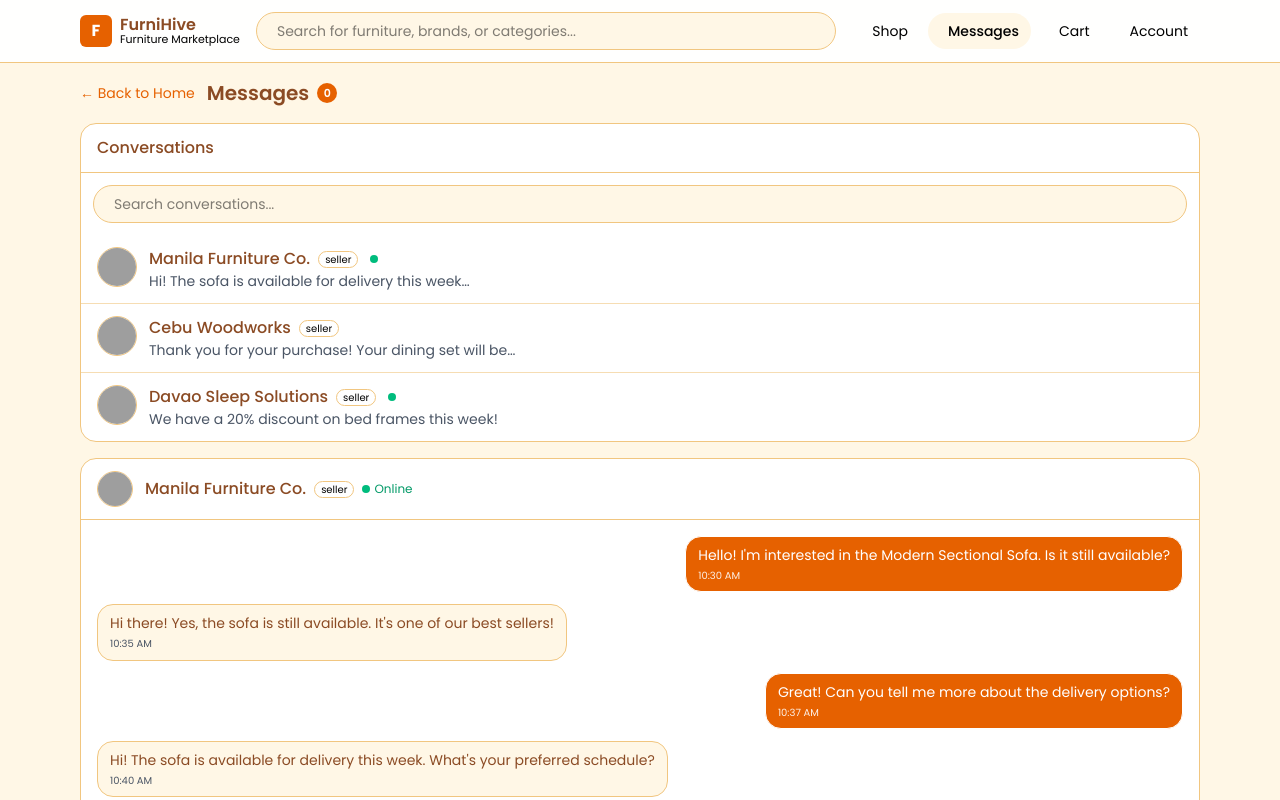
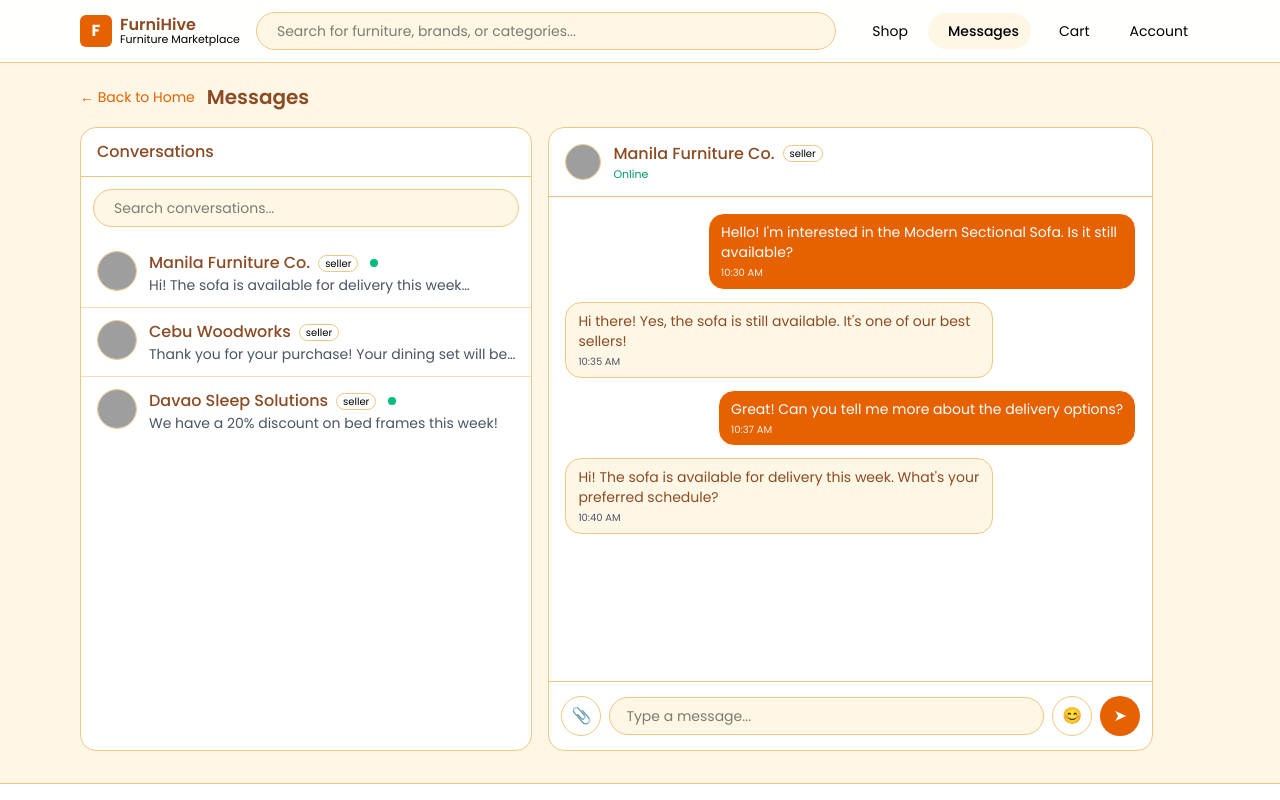
Before and after one commit to danjocayabyab/Furnihive, a React (Vite) app in the folder furnihive-frontend/: page /messages in a window 1280 px wide. Shown: the top 800 px of the page. Built offline with nearby package versions, Linux system fonts and the light colour scheme; no server answers; grey boxes are pictures that could not be loaded.

Commit message:
messages fix user

```diff
--- a/furnihive-frontend/src/pages/user/Messages.jsx
+++ b/furnihive-frontend/src/pages/user/Messages.jsx
@@ -1,5 +1,5 @@
 // src/pages/user/Messages.jsx
-import { useMemo, useState, useEffect } from "react";
+import { useMemo, useState, useEffect, useRef } from "react";
 import { Link, useSearchParams } from "react-router-dom";
 
 /** Mock data (same as before) */
@@ -39,25 +39,60 @@ const MOCK_THREADS = [
   },
 ];
 
-const MOCK_MSGS = [
-  { id: 1, from: "me",     text: "Hello! I'm interested in the Modern Sectional Sofa. Is it still available?", time: "10:30 AM" },
-  { id: 2, from: "seller", text: "Hi there! Yes, the sofa is still available. It's one of our best sellers!",  time: "10:35 AM" },
-  { id: 3, from: "me",     text: "Great! Can you tell me more about the delivery options?",                  time: "10:37 AM" },
-  { id: 4, from: "seller", text: "Hi! The sofa is available for delivery this week. What's your preferred schedule?", time: "10:40 AM" },
-];
+const MOCK_MSGS = {
+  t1: [
+    {
+      id: 1,
+      from: "me",
+      text:
+        "Hello! I'm interested in the Modern Sectional Sofa. Is it still available?",
+      time: "10:30 AM",
+    },
+    {
+      id: 2,
+      from: "seller",
+      text:
+        "Hi there! Yes, the sofa is still available. It's one of our best sellers!",
+      time: "10:35 AM",
+    },
+    {
+      id: 3,
+      from: "me",
+      text: "Great! Can you tell me more about the delivery options?",
+      time: "10:37 AM",
+    },
+    {
+      id: 4,
+      from: "seller",
+      text:
+        "Hi! The sofa is available for delivery this week. What's your preferred schedule?",
+      time: "10:40 AM",
+    },
+  ],
+  t2: [],
+  t3: [],
+};
 
 export default function Messages() {
   const [threads, setThreads] = useState(MOCK_THREADS);
   const [activeId, setActiveId] = useState(MOCK_THREADS[0].id);
-  const [chat, setChat] = useState(MOCK_MSGS);
+  const [messagesById, setMessagesById] = useState(MOCK_MSGS);
   const [input, setInput] = useState("");
   const [query, setQuery] = useState("");
   const [sp] = useSearchParams();
+  const listEndRef = useRef(null);
+  const fileInputRef = useRef(null);
 
   const active = useMemo(
     () => threads.find((t) => t.id === activeId) || threads[0],
     [threads, activeId]
   );
+
+  const chat = messagesById[activeId] || [];
+
+  useEffect(() => {
+    listEndRef.current?.scrollIntoView({ behavior: "smooth" });
+  }, [activeId, chat.length]);
 
   const filtered = useMemo(() => {
     const q = query.trim().toLowerCase();
@@ -65,13 +100,84 @@ export default function Messages() {
     return threads.filter((t) => t.name.toLowerCase().includes(q));
   }, [threads, query]);
 
+  function totalUnread(list) {
+    return list.reduce((n, t) => n + (t.unread || 0), 0);
+  }
+
+  function timeNow() {
+    const d = new Date();
+    const h = d.getHours();
+    const m = String(d.getMinutes()).padStart(2, "0");
+    const ampm = h >= 12 ? "PM" : "AM";
+    const hh = ((h + 11) % 12) + 1;
+    return `${hh}:${m} ${ampm}`;
+  }
+
+  function updateSnippet(threadId, lastText) {
+    setThreads((prev) =>
+      prev.map((t) =>
+        t.id === threadId ? { ...t, last: lastText, time: "Now", unread: 0 } : t
+      )
+    );
+  }
+
   const send = () => {
     const txt = input.trim();
     if (!txt) return;
-    setChat((c) => [...c, { id: Date.now(), from: "me", text: txt, time: "Now" }]);
+    setMessagesById((prev) => ({
+      ...prev,
+      [activeId]: [
+        ...(prev[activeId] || []),
+        { id: Date.now(), from: "me", text: txt, time: timeNow() },
+      ],
+    }));
+    updateSnippet(activeId, txt);
     setInput("");
     // TODO: POST /messages/:threadId
   };
+
+  function onPickThread(id) {
+    setActiveId(id);
+    setThreads((prev) =>
+      prev.map((t) => (t.id === id ? { ...t, unread: 0 } : t))
+    );
+  }
+
+  function onPickFile() {
+    fileInputRef.current?.click();
+  }
+
+  function onFileChange(e) {
+    const file = (e.target.files || [])[0];
+    if (!file) return;
+
+    const isImage = file.type.startsWith("image/");
+    const url = URL.createObjectURL(file);
+    const fallbackText = isImage
+      ? "Sent a photo"
+      : `Sent a file: ${file.name}`;
+
+    setMessagesById((prev) => ({
+      ...prev,
+      [activeId]: [
+        ...(prev[activeId] || []),
+        {
+          id: Date.now(),
+          from: "me",
+          text: fallbackText,
+          time: timeNow(),
+          attachment: {
+            name: file.name,
+            url,
+            isImage,
+          },
+        },
+      ],
+    }));
+    updateSnippet(activeId, fallbackText);
+
+    e.target.value = "";
+  }
 
   /** Prefill from Product Detail:
    * /messages?seller=Manila%20Furniture%20Co.&product=Modern%20Sectional%20Sofa&prefill=Hi...
@@ -106,7 +212,7 @@ export default function Messages() {
   }, [sp, threads]);
 
   return (
-    <div className="mx-auto max-w-6xl px-4 py-4">
+    <div className="h-[calc(100vh-80px)] max-w-6xl mx-auto px-4 py-5">
       {/* Page header */}
       <div className="mb-4 flex items-center justify-between">
         <div className="flex items-center gap-3">
@@ -116,15 +222,17 @@ export default function Messages() {
           <div className="flex items-center gap-2">
 
             <h1 className="text-xl font-semibold text-[var(--brown-700)]">Messages</h1>
+            {totalUnread(threads) > 0 && (
               <span className="grid h-5 min-w-[20px] place-items-center rounded-full bg-[var(--orange-600)] px-1.5 text-[11px] font-semibold text-white">
-              {threads.reduce((n, t) => n + t.unread, 0)}
+                {totalUnread(threads)}
               </span>
+            )}
           </div>
         </div>
       </div>
 
       {/* 2-pane layout */}
-      <div className="grid gap-4 lg:grid-cols-[340px,1fr]">
+      <div className="flex h-[calc(100%-56px)] gap-4">
         {/* Left: conversations */}
         <aside className="rounded-2xl border border-[var(--line-amber)] bg-white">
           <div className="flex items-center gap-2 border-b border-[var(--line-amber)] px-4 py-3">
@@ -146,7 +254,7 @@ export default function Messages() {
             {filtered.map((t) => (
               <li
                 key={t.id}
-                onClick={() => setActiveId(t.id)}
+                onClick={() => onPickThread(t.id)}
                 className={`cursor-pointer px-4 py-3 border-t border-[var(--line-amber)]/60 first:border-t-0 ${
                   activeId === t.id ? "bg-[var(--amber-50)]" : "hover:bg-[var(--cream-50)]"
                 }`}
@@ -166,6 +274,11 @@ export default function Messages() {
                         {t.role}
                       </span>
                       {t.online && <span className="ml-1 h-2 w-2 rounded-full bg-emerald-500" />}
+                      {t.unread > 0 && (
+                        <span className="ml-auto rounded-full bg-[var(--orange-600)] px-1.5 text-[10px] font-semibold text-white">
+                          {t.unread}
+                        </span>
+                      )}
                     </div>
                     <div className="truncate text-sm text-gray-600">{t.last}</div>
                   </div>
@@ -192,29 +305,41 @@ export default function Messages() {
                   <span className="rounded-full border border-[var(--line-amber)] bg-[var(--amber-50)] px-1.5 text-[10px] text-[var(--orange-700)]">
                     {active.role}
                   </span>
-        {active.online && (
-          <span className="flex items-center gap-1 text-xs text-emerald-600">
-            <span className="h-2 w-2 rounded-full bg-emerald-500" /> Online
-          </span>
-        )}
+                </div>
+                <div className={`text-[11px] ${active.online ? "text-emerald-600" : "text-gray-500"}`}>
+                  {active.online ? "Online" : "Offline"}
+                </div>
               </div>
             </div>
           </div>
 
-
-</div>
-
-
           {/* Chat body */}
           <div className="h-[60vh] overflow-y-auto p-4">
+            {chat.length === 0 && (
+              <div className="h-full flex items-center justify-center text-sm text-gray-500">
+                No messages yet. Start the conversation!
+              </div>
+            )}
             {chat.map((m) => (
-              <MessageBubble key={m.id} mine={m.from === "me"} time={m.time} text={m.text} />
+              <MessageBubble
+                key={m.id}
+                mine={m.from === "me"}
+                time={m.time}
+                text={m.text}
+                attachment={m.attachment}
+              />
             ))}
+            <div ref={listEndRef} />
           </div>
 
           {/* Composer */}
           <div className="flex items-center gap-2 border-t border-[var(--line-amber)] px-3 py-3">
-            <button className="grid h-10 w-10 place-items-center rounded-full border border-[var(--line-amber)] hover:bg-[var(--cream-50)]" title="Attach">
+            <button
+              className="grid h-10 w-10 place-items-center rounded-full border border-[var(--line-amber)] hover:bg-[var(--cream-50)]"
+              title="Attach"
+              onClick={onPickFile}
+              type="button"
+            >
               📎
             </button>
             <div className="flex-1">
@@ -237,13 +362,20 @@ export default function Messages() {
               ➤
             </button>
           </div>
+          <input
+            ref={fileInputRef}
+            type="file"
+            accept="image/*,application/pdf,application/msword,application/vnd.openxmlformats-officedocument.wordprocessingml.document"
+            className="hidden"
+            onChange={onFileChange}
+          />
         </section>
       </div>
     </div>
   );
 }
 
-function MessageBubble({ mine, text, time }) {
+function MessageBubble({ mine, text, time, attachment }) {
   return (
     <div className={`mb-3 flex ${mine ? "justify-end" : "justify-start"}`}>
       <div
@@ -253,7 +385,26 @@ function MessageBubble({ mine, text, time }) {
             : "bg-[var(--cream-50)] text-[var(--brown-700)] border-[var(--line-amber)]"
         }`}
       >
+        <div className="space-y-2">
+          {attachment && attachment.isImage && attachment.url && (
+            <div className="rounded-lg overflow-hidden border border-[var(--line-amber)] bg-[var(--cream-50)]">
+              <img
+                src={attachment.url}
+                alt={attachment.name || "Attachment"}
+                className="max-h-60 w-full object-cover"
+              />
+            </div>
+          )}
+
+          {attachment && !attachment.isImage && (
+            <div className="flex items-center gap-2 rounded-lg border border-[var(--line-amber)] bg-[var(--cream-50)] px-3 py-2 text-xs">
+              <span>📎</span>
+              <span className="truncate">{attachment.name || "File attachment"}</span>
+            </div>
+          )}
+
           <div className="whitespace-pre-wrap">{text}</div>
+        </div>
         <div className={`mt-1 text-[10px] ${mine ? "text-white/90" : "text-gray-600"}`}>
           {time}
         </div>
```
Lines whose indentation alone changed are shown as unchanged.
